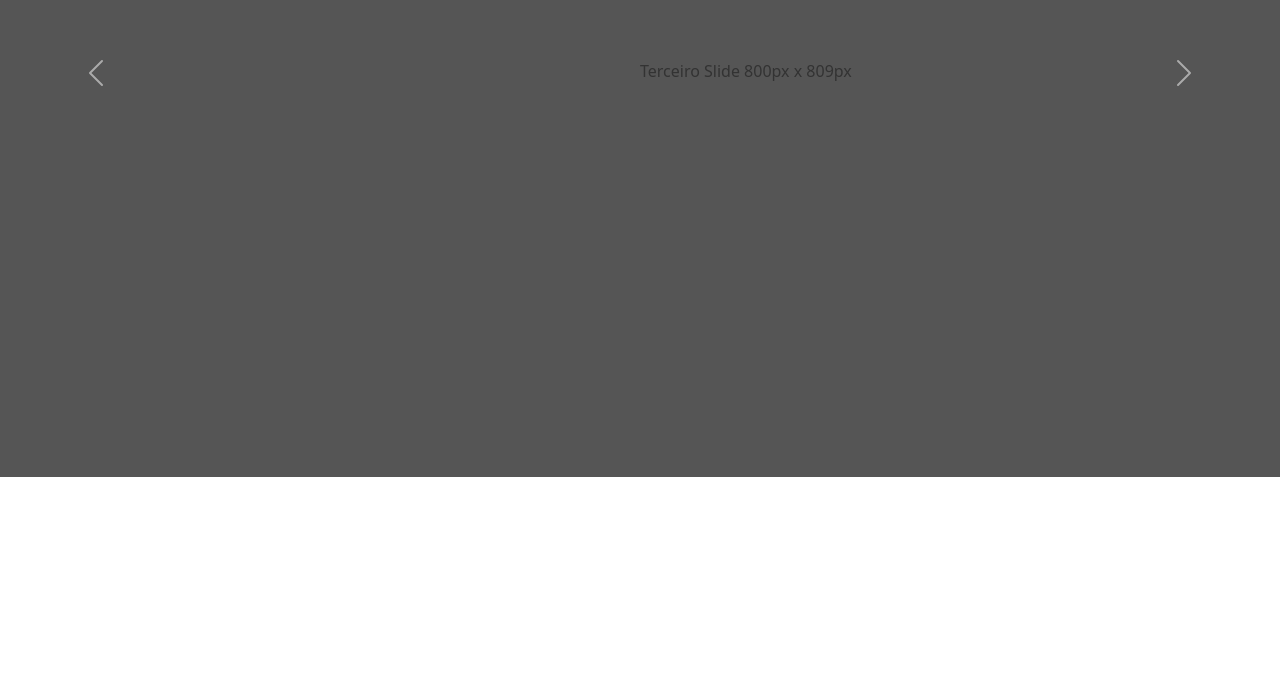
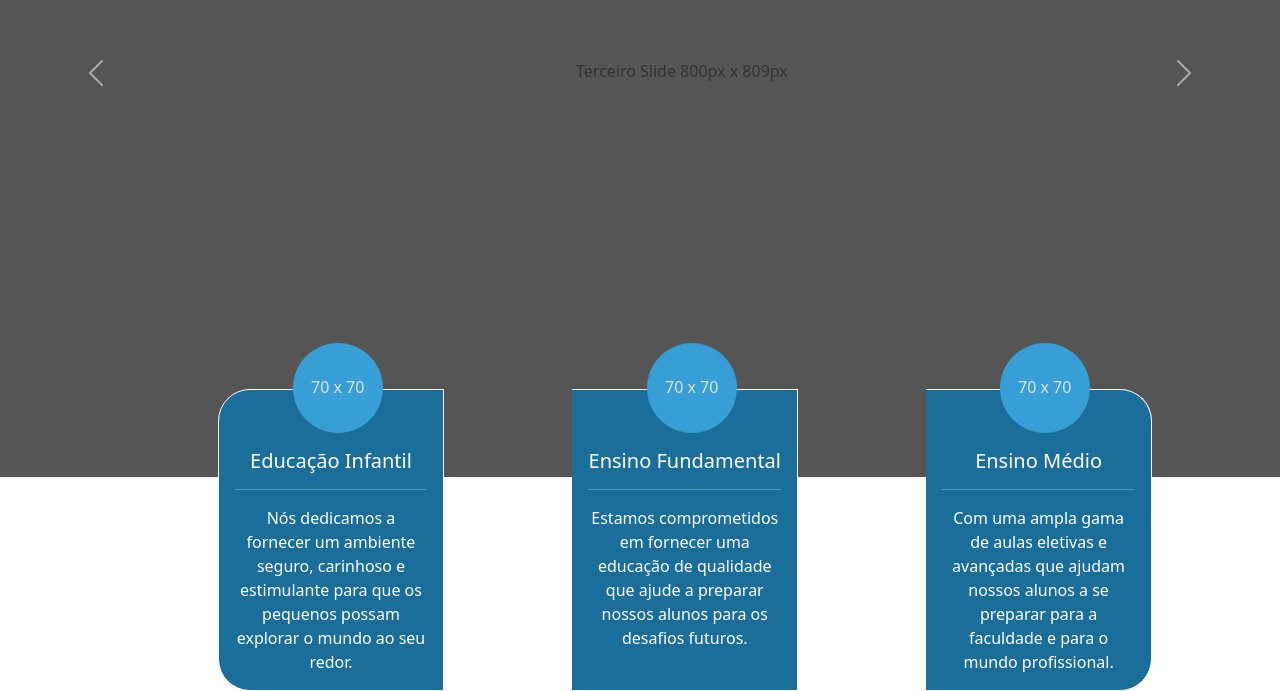
Before and after one commit to Matheus-Borges-Never/website-school, a React (Create React App) app in the folder web/: page / in a window 1280 px wide. Shown: the part 504-1195 px from the top of the page. Before the commit the page ends 981 px from the top, so only its background shows below. Built offline with nearby package versions, Linux system fonts and the light colour scheme.

Commit message:
valores feito

```diff
--- a/web/src/assets/styles/style.scss
+++ b/web/src/assets/styles/style.scss
@@ -14,3 +14,32 @@ nav ul  {
     font-size: 20px;
     font-weight: 600;
 }
+
+.cardValues {
+    max-width: 285px;
+    margin-left: 17vw;
+    margin-right: 10vw;
+    text-align: center;
+    background-color: #1B6E99;
+    color: #fff;
+    border-radius: 32px;
+    border-color: #fff;
+}
+
+.cardValues:hover {
+    border: 4px;
+}
+
+.cardIcon {
+    border-radius: 100%;
+    height: 90px;
+    width: 90px;
+    margin-left: 33%;
+    margin-top: -47px;
+}
+
+@media (min-width: 992px) {
+    .cardValues {
+        margin-top: -11vh !important;
+    }
+ }
--- a/web/src/components/slide.tsx
+++ b/web/src/components/slide.tsx
@@ -17,7 +17,7 @@ function Slide() {
           >
             <title>Placeholder</title>
             <rect width="100%" height="100%" fill="#777"></rect>
-            <text x="50%" y="50%" fill="#555" dy=".3em">Primeiro Slide 800px x 809px</text>
+            <text x="45%" y="50%" fill="#555" dy=".3em">Primeiro Slide 800px x 809px</text>
           </svg>
         </div>
         <div className="carousel-item" data-bs-interval="2000">
@@ -32,7 +32,7 @@ function Slide() {
           >
             <title>Placeholder</title>
             <rect width="100%" height="100%" fill="#666"></rect>
-            <text x="50%" y="50%" fill="#444" dy=".3em">Segundo Slide 800px x 809px</text>
+            <text x="45%" y="50%" fill="#444" dy=".3em">Segundo Slide 800px x 809px</text>
           </svg>
         </div>
         <div className="carousel-item active">
@@ -47,7 +47,7 @@ function Slide() {
           >
             <title>Placeholder</title>
             <rect width="100%" height="100%" fill="#555"></rect>
-            <text x="50%" y="50%" fill="#333" dy=".3em">Terceiro Slide 800px x 809px</text>
+            <text x="45%" y="50%" fill="#333" dy=".3em">Terceiro Slide 800px x 809px</text>
           </svg>
         </div>
       </div>
--- /dev/null
+++ b/web/src/components/values.tsx
@@ -0,0 +1,56 @@
+import React from 'react';
+import "bootstrap/dist/css/bootstrap.min.css";
+import "../assets/styles/style.scss"
+
+function Values() {
+  return (
+    <>
+        <div className="card-group">
+            <div className="card cardValues">
+                <svg className="cardIcon">
+                    <rect width="100%" height="100%" fill="#379FD5"></rect>
+                    <text x="20%" y="50%" fill="#dee2e6" dy=".3em">70 x 70</text>
+                </svg>
+                <div className="card-body">
+                    <h5 className="card-title">Educação Infantil</h5>
+                    <hr />
+                    <p className="card-text">
+                        Nós dedicamos a fornecer um ambiente seguro, carinhoso e estimulante
+                        para que os pequenos possam explorar o mundo ao seu redor.
+                    </p>
+                </div>
+            </div>
+            <div className="card cardValues">
+                <svg className="cardIcon">
+                    <rect width="100%" height="100%" fill="#379FD5"></rect>
+                    <text x="20%" y="50%" fill="#dee2e6" dy=".3em">70 x 70</text>
+                </svg>
+                <div className="card-body">
+                    <h5 className="card-title">Ensino Fundamental</h5>
+                    <hr />
+                    <p className="card-text">
+                        Estamos comprometidos em fornecer uma educação de qualidade
+                        que ajude a preparar nossos alunos para os desafios futuros.
+                    </p>
+                </div>
+            </div>
+            <div className="card cardValues">
+                <svg className="cardIcon">
+                    <rect width="100%" height="100%" fill="#379FD5"></rect>
+                    <text x="20%" y="50%" fill="#dee2e6" dy=".3em">70 x 70</text>
+                </svg>
+                <div className="card-body">
+                    <h5 className="card-title">Ensino Médio</h5>
+                    <hr />
+                    <p className="card-text">
+                        Com uma ampla gama de aulas eletivas e avançadas que
+                        ajudam nossos alunos a se preparar para a faculdade e para o mundo profissional.
+                    </p>
+                </div>
+            </div>
+        </div>
+    </>
+  );
+}
+
+export default Values;
--- a/web/src/pages/home.tsx
+++ b/web/src/pages/home.tsx
@@ -1,10 +1,14 @@
 import React from 'react';
 import "bootstrap/dist/css/bootstrap.min.css";
 import Slide from '../components/slide';
+import Values from '../components/values';
 
 function Home() {
   return (
-    <Slide />
+    <React.StrictMode>
+      <Slide />
+      <Values />
+    </React.StrictMode>
   );
 }
 
```
